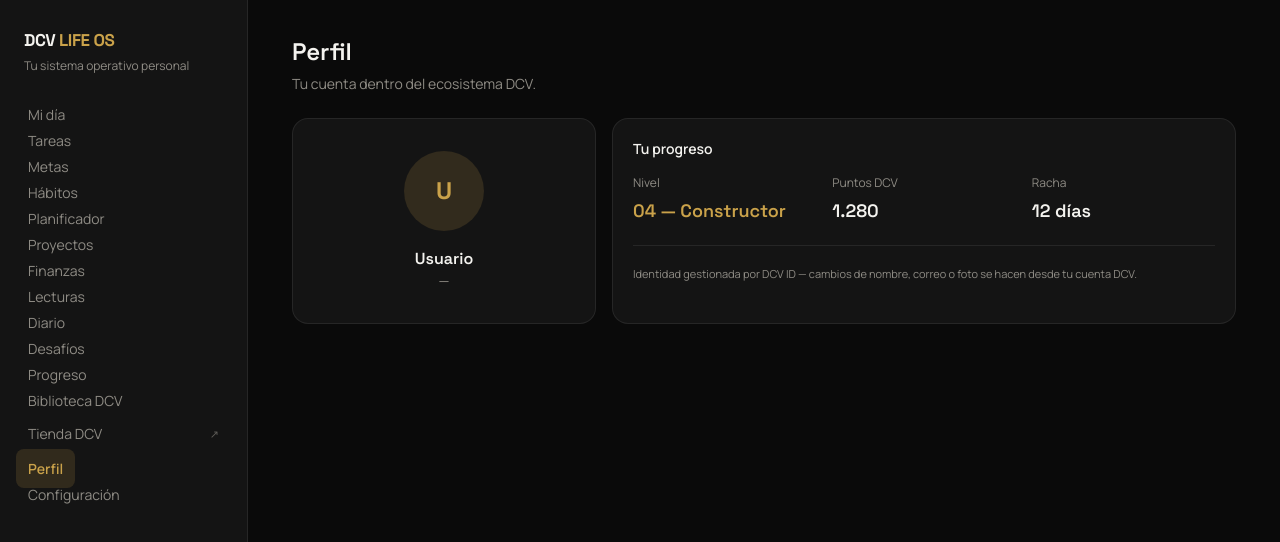
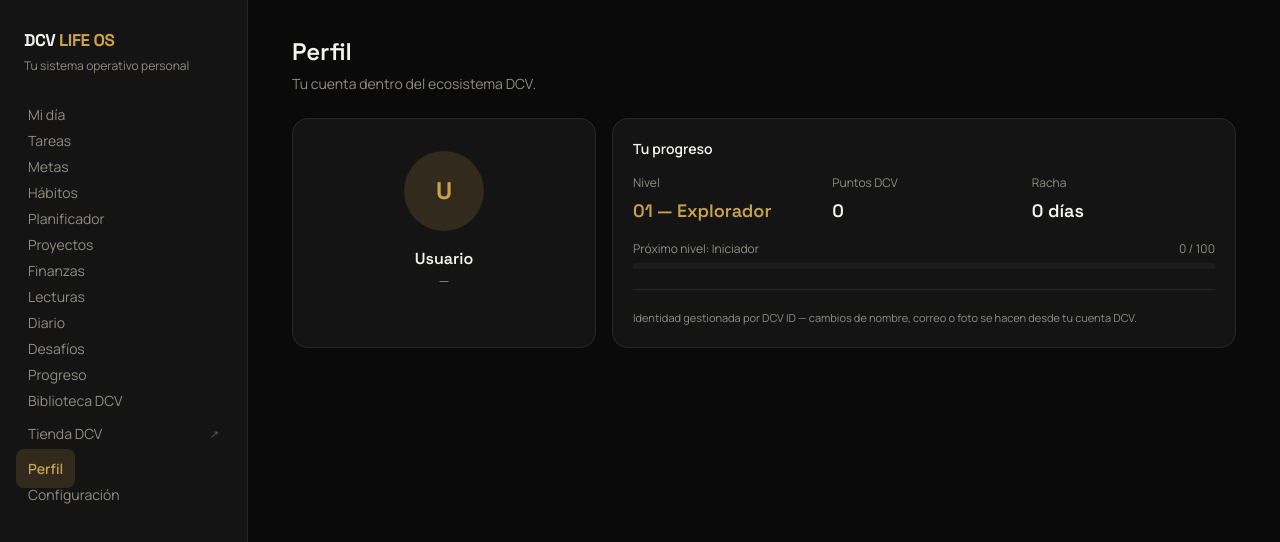
Before and after one commit to dondecomienzaelviaje/dcv-life-os-pro, a Next.js app: page /perfil in a window 1280 px wide. Shown: the top 542 px of the page. Built offline with nearby package versions, Linux system fonts and the light colour scheme; no server answers.

Commit message:
Conectar Perfil a puntos y nivel reales del usuario

```diff
--- a/app/(dashboard)/perfil/page.tsx
+++ b/app/(dashboard)/perfil/page.tsx
@@ -1,13 +1,13 @@
-"use client";
+import Card from "@/components/ui/Card";
+import { getOrCreateUser } from "@/lib/current-user";
+import { calcularNivel, siguienteNivel } from "@/lib/points";
 
-import { useUser } from "@clerk/nextjs";
-import Card from "@/components/ui/Card";
+export default async function PerfilPage() {
+  const user = await getOrCreateUser();
 
-export default function PerfilPage() {
-  const { user } = useUser();
-
-  const nombre = user?.fullName || user?.firstName || "Usuario";
-  const correo = user?.primaryEmailAddress?.emailAddress || "—";
+  const puntos = user?.points ?? 0;
+  const nivel = calcularNivel(puntos);
+  const proximoNivel = siguienteNivel(puntos);
 
   return (
     <>
@@ -19,30 +19,52 @@ export default function PerfilPage() {
       <div className="grid md:grid-cols-3 gap-4">
         <Card className="md:col-span-1 flex flex-col items-center text-center py-8">
           <div className="w-20 h-20 rounded-full bg-gold-dim text-gold font-display font-bold text-2xl flex items-center justify-center mb-4">
-            {nombre.charAt(0).toUpperCase()}
+            {(user?.name ?? "U").charAt(0).toUpperCase()}
           </div>
-          <h2 className="font-display font-semibold">{nombre}</h2>
-          <p className="text-muted text-sm">{correo}</p>
+          <h2 className="font-display font-semibold">{user?.name ?? "Usuario"}</h2>
+          <p className="text-muted text-sm">{user?.email ?? "—"}</p>
         </Card>
 
         <Card className="md:col-span-2">
           <h2 className="text-sm font-semibold mb-4">Tu progreso</h2>
-          <div className="grid grid-cols-3 gap-4">
+          <div className="grid grid-cols-3 gap-4 mb-4">
             <div>
               <div className="text-xs text-muted mb-1.5">Nivel</div>
               <div className="font-display text-lg font-semibold text-gold">
-                04 — Constructor
+                0{nivel.level} — {nivel.name}
               </div>
             </div>
             <div>
               <div className="text-xs text-muted mb-1.5">Puntos DCV</div>
-              <div className="font-display text-lg font-semibold">1.280</div>
+              <div className="font-display text-lg font-semibold">
+                {puntos.toLocaleString("es-CO")}
+              </div>
             </div>
             <div>
               <div className="text-xs text-muted mb-1.5">Racha</div>
-              <div className="font-display text-lg font-semibold">12 días</div>
+              <div className="font-display text-lg font-semibold">
+                {user?.streak ?? 0} días
+              </div>
             </div>
           </div>
+          {proximoNivel && (
+            <div>
+              <div className="flex justify-between text-xs text-muted mb-1.5">
+                <span>Próximo nivel: {proximoNivel.name}</span>
+                <span>
+                  {puntos} / {proximoNivel.minPoints}
+                </span>
+              </div>
+              <div className="h-1.5 rounded-full bg-surface-2 overflow-hidden">
+                <div
+                  className="h-full bg-gold rounded-full"
+                  style={{
+                    width: `${Math.min(100, (puntos / proximoNivel.minPoints) * 100)}%`,
+                  }}
+                />
+              </div>
+            </div>
+          )}
           <div className="text-[11px] text-muted mt-5 pt-5 border-t border-line">
             Identidad gestionada por DCV ID — cambios de nombre, correo o foto se hacen desde tu cuenta DCV.
           </div>
```
